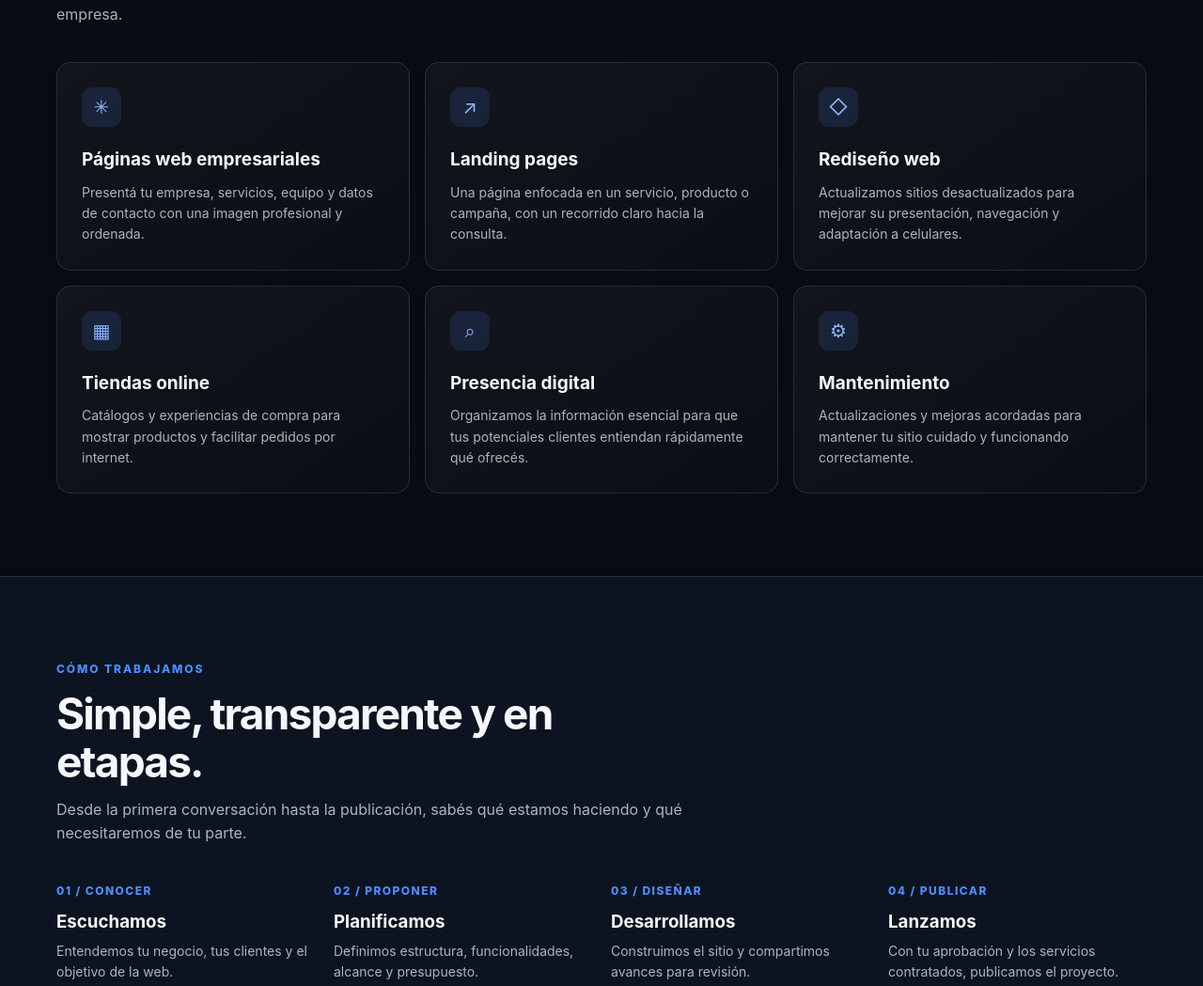
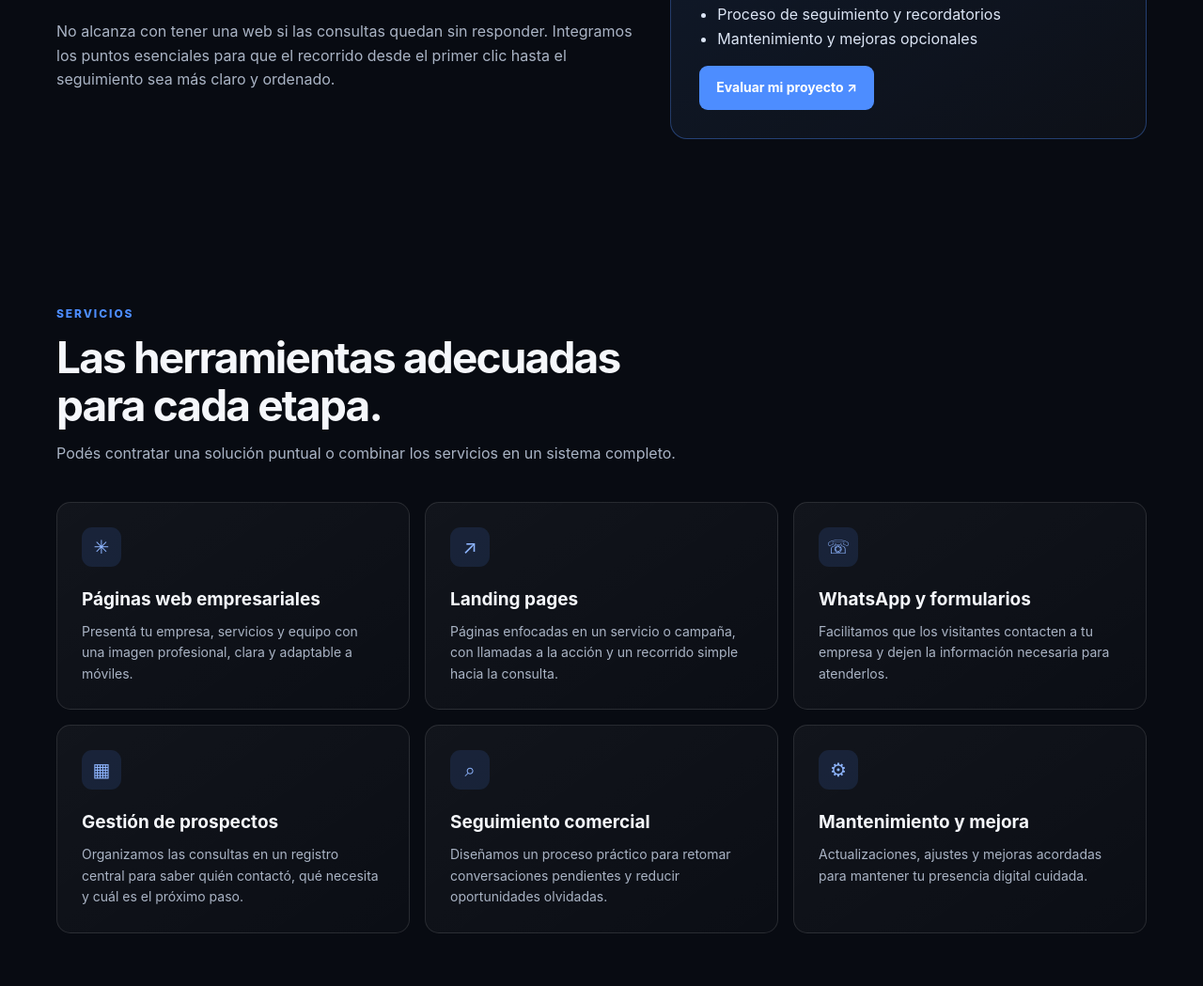
Before and after one commit to Facuk27/Digital-studio-web-, a plain HTML site: page index.html in a window 1280 px wide. Shown: the part 1065-2114 px from the top of the page at 94% size. Drawn offline with Linux system fonts and the light colour scheme.

Commit message:
Position Digital Studio as Client System 360

```diff
--- a/index.html
+++ b/index.html
@@ -4,41 +4,42 @@
   <meta charset="utf-8">
   <meta name="viewport" content="width=device-width, initial-scale=1">
   <meta name="theme-color" content="#080b12">
-  <meta name="description" content="Digital Studio Web crea páginas web profesionales para empresas y negocios que quieren crecer en internet.">
-  <title>Digital Studio Web | Tu negocio, mejor conectado</title>
+  <meta name="description" content="Digital Studio Web crea sitios web, sistemas de captación y seguimiento para convertir consultas en oportunidades comerciales.">
+  <title>Digital Studio Web | Sistema de Clientes 360</title>
   <style>
     :root{--bg:#080b12;--panel:#101725;--text:#f5f7fb;--muted:#aab4c5;--blue:#4d8dff;--line:rgba(255,255,255,.11);--max:1160px}
     *{box-sizing:border-box}html{scroll-behavior:smooth}body{margin:0;background:var(--bg);color:var(--text);font-family:Inter,ui-sans-serif,system-ui,-apple-system,BlinkMacSystemFont,"Segoe UI",sans-serif;line-height:1.6}a{color:inherit;text-decoration:none}.wrap{width:min(var(--max),calc(100% - 40px));margin:auto}
-    header{position:sticky;top:0;z-index:10;background:rgba(8,11,18,.86);backdrop-filter:blur(16px);border-bottom:1px solid var(--line)}.nav{height:76px;display:flex;align-items:center;justify-content:space-between}.brand{font-size:15px;font-weight:800;letter-spacing:.11em}.brand span{color:var(--blue)}.links{display:flex;gap:28px;color:var(--muted);font-size:14px}.links a:hover{color:white}.nav-cta,.btn{display:inline-flex;align-items:center;justify-content:center;padding:12px 18px;border-radius:9px;background:var(--blue);color:white;font-weight:700;font-size:14px;transition:.2s}.nav-cta:hover,.btn:hover{transform:translateY(-2px);filter:brightness(1.12)}
-    .hero{padding:112px 0 96px;background:radial-gradient(ellipse at 75% 20%,rgba(48,112,226,.22),transparent 42%),linear-gradient(180deg,#0b1120 0%,var(--bg) 100%)}.eyebrow{display:inline-flex;gap:9px;align-items:center;color:#9fc0ff;font-size:12px;font-weight:800;letter-spacing:.15em;text-transform:uppercase}.dot{width:7px;height:7px;border-radius:50%;background:var(--blue);box-shadow:0 0 16px var(--blue)}h1{max-width:850px;font-size:clamp(44px,7vw,78px);line-height:1.04;letter-spacing:-.055em;margin:24px 0}.accent{color:var(--blue)}.hero p{max-width:620px;color:var(--muted);font-size:18px;margin:0 0 30px}.hero-actions{display:flex;gap:13px;flex-wrap:wrap}.btn.secondary{background:transparent;border:1px solid var(--line);color:var(--text)}.micro{color:#78869c;font-size:12px;margin-top:22px}
-    section{padding:88px 0}.section-top{max-width:680px;margin-bottom:38px}.kicker{color:var(--blue);font-size:12px;font-weight:800;letter-spacing:.16em;text-transform:uppercase}.section-top h2{font-size:clamp(30px,4vw,46px);line-height:1.12;letter-spacing:-.04em;margin:12px 0}.section-top p{color:var(--muted);margin:0}.grid{display:grid;grid-template-columns:repeat(3,1fr);gap:16px}.card{padding:26px;border:1px solid var(--line);border-radius:15px;background:linear-gradient(145deg,rgba(255,255,255,.045),rgba(255,255,255,.015))}.icon{width:42px;height:42px;display:grid;place-items:center;border-radius:11px;background:rgba(77,141,255,.13);color:#8eb5ff;font-size:20px}.card h3{margin:20px 0 8px;font-size:19px}.card p{color:var(--muted);font-size:14px;margin:0}
+    header{position:sticky;top:0;z-index:10;background:rgba(8,11,18,.86);backdrop-filter:blur(16px);border-bottom:1px solid var(--line)}.nav{height:76px;display:flex;align-items:center;justify-content:space-between}.brand{font-size:15px;font-weight:800;letter-spacing:.11em}.brand span{color:var(--blue)}.links{display:flex;gap:24px;color:var(--muted);font-size:14px}.links a:hover{color:white}.nav-actions{display:flex;align-items:center;gap:12px}.lang{font-size:12px;color:#b9c9e4;border:1px solid var(--line);padding:8px 10px;border-radius:8px}.nav-cta,.btn{display:inline-flex;align-items:center;justify-content:center;padding:12px 18px;border-radius:9px;background:var(--blue);color:white;font-weight:700;font-size:14px;transition:.2s}.nav-cta:hover,.btn:hover{transform:translateY(-2px);filter:brightness(1.12)}
+    .hero{padding:112px 0 96px;background:radial-gradient(ellipse at 75% 20%,rgba(48,112,226,.22),transparent 42%),linear-gradient(180deg,#0b1120 0%,var(--bg) 100%)}.eyebrow{display:inline-flex;gap:9px;align-items:center;color:#9fc0ff;font-size:12px;font-weight:800;letter-spacing:.15em;text-transform:uppercase}.dot{width:7px;height:7px;border-radius:50%;background:var(--blue);box-shadow:0 0 16px var(--blue)}h1{max-width:900px;font-size:clamp(44px,7vw,78px);line-height:1.04;letter-spacing:-.055em;margin:24px 0}.accent{color:var(--blue)}.hero p{max-width:680px;color:var(--muted);font-size:18px;margin:0 0 30px}.hero-actions{display:flex;gap:13px;flex-wrap:wrap}.btn.secondary{background:transparent;border:1px solid var(--line);color:var(--text)}.micro{color:#78869c;font-size:12px;margin-top:22px}
+    section{padding:88px 0}.section-top{max-width:700px;margin-bottom:38px}.kicker{color:var(--blue);font-size:12px;font-weight:800;letter-spacing:.16em;text-transform:uppercase}.section-top h2{font-size:clamp(30px,4vw,46px);line-height:1.12;letter-spacing:-.04em;margin:12px 0}.section-top p{color:var(--muted);margin:0}.grid{display:grid;grid-template-columns:repeat(3,1fr);gap:16px}.card{padding:26px;border:1px solid var(--line);border-radius:15px;background:linear-gradient(145deg,rgba(255,255,255,.045),rgba(255,255,255,.015))}.icon{width:42px;height:42px;display:grid;place-items:center;border-radius:11px;background:rgba(77,141,255,.13);color:#8eb5ff;font-size:20px}.card h3{margin:20px 0 8px;font-size:19px}.card p{color:var(--muted);font-size:14px;margin:0}
     .band{background:#0d1421;border-top:1px solid var(--line);border-bottom:1px solid var(--line)}.steps{display:grid;grid-template-columns:repeat(4,1fr);gap:20px}.step-no{font-size:12px;color:var(--blue);font-weight:800;letter-spacing:.12em}.step h3{margin:9px 0 5px}.step p{margin:0;color:var(--muted);font-size:14px}
     .offer{display:grid;grid-template-columns:1.1fr .9fr;gap:34px;align-items:center}.offer-box{padding:30px;border:1px solid rgba(77,141,255,.35);border-radius:18px;background:linear-gradient(145deg,rgba(77,141,255,.12),rgba(255,255,255,.025))}.offer-box h3{margin:0 0 10px;font-size:23px}.offer-box p,.offer-copy p{color:var(--muted)}.offer-box ul{padding-left:19px;color:#dce5f5}.offer-copy h2{font-size:clamp(30px,4vw,44px);line-height:1.1;letter-spacing:-.04em}
     .contact{padding:76px 0;background:radial-gradient(ellipse at 50% 100%,rgba(48,112,226,.2),transparent 60%)}.contact-inner{text-align:center;max-width:720px;margin:auto}.contact h2{font-size:clamp(34px,5vw,54px);line-height:1.08;letter-spacing:-.045em;margin:14px 0}.contact p{color:var(--muted);margin:0 auto 25px;max-width:560px}.email{display:block;color:#a9c6ff;margin-top:16px;font-size:14px}
     footer{border-top:1px solid var(--line);padding:24px 0;color:#7f8ba0;font-size:12px}.foot{display:flex;justify-content:space-between;gap:15px;flex-wrap:wrap}
     @media(max-width:760px){.links{display:none}.hero{padding:82px 0 70px}section{padding:68px 0}.grid{grid-template-columns:1fr}.steps{grid-template-columns:1fr 1fr}.offer{grid-template-columns:1fr}.nav-cta{padding:10px 12px;font-size:12px}}
-    @media(max-width:420px){.steps{grid-template-columns:1fr}.wrap{width:min(var(--max),calc(100% - 30px))}}
+    @media(max-width:420px){.steps{grid-template-columns:1fr}.wrap{width:min(var(--max),calc(100% - 30px))}.brand{font-size:12px}}
   </style>
 </head>
 <body>
-  <header><div class="wrap nav"><a class="brand" href="#">DIGITAL <span>STUDIO</span> WEB</a><nav class="links"><a href="#servicios">Servicios</a><a href="#portfolio">Portfolio</a><a href="#proceso">Proceso</a><a href="#nosotros">Nosotros</a></nav><a class="nav-cta" href="#contacto">Hablemos de tu proyecto ↗</a></div></header>
+  <header><div class="wrap nav"><a class="brand" href="#">DIGITAL <span>STUDIO</span> WEB</a><nav class="links"><a href="#sistema">Sistema 360</a><a href="#servicios">Servicios</a><a href="#portfolio">Portfolio</a><a href="#proceso">Proceso</a></nav><div class="nav-actions"><a class="lang" href="index-en.html">EN</a><a class="nav-cta" href="#contacto">Solicitar propuesta ↗</a></div></div></header>
   <main>
-    <section class="hero"><div class="wrap"><div class="eyebrow"><span class="dot"></span> Desarrollo web para negocios</div><h1>Tu negocio merece una presencia digital <span class="accent">a la altura.</span></h1><p>Diseñamos páginas web profesionales que presentan mejor tu empresa, muestran lo que hacés y facilitan que nuevos clientes se pongan en contacto.</p><div class="hero-actions"><a class="btn" href="#contacto">Solicitar una propuesta ↗</a><a class="btn secondary" href="#servicios">Conocer servicios</a></div><div class="micro">Diseño cuidado · Experiencia adaptable a móviles · Comunicación directa</div></div></section>
-    <section id="servicios"><div class="wrap"><div class="section-top"><div class="kicker">Qué hacemos</div><h2>Una web pensada para trabajar por tu negocio.</h2><p>Soluciones claras y profesionales, adaptadas al momento y a los objetivos de cada empresa.</p></div><div class="grid">
-      <article class="card"><div class="icon">✳</div><h3>Páginas web empresariales</h3><p>Presentá tu empresa, servicios, equipo y datos de contacto con una imagen profesional y ordenada.</p></article>
-      <article class="card"><div class="icon">↗</div><h3>Landing pages</h3><p>Una página enfocada en un servicio, producto o campaña, con un recorrido claro hacia la consulta.</p></article>
-      <article class="card"><div class="icon">◇</div><h3>Rediseño web</h3><p>Actualizamos sitios desactualizados para mejorar su presentación, navegación y adaptación a celulares.</p></article>
-      <article class="card"><div class="icon">▦</div><h3>Tiendas online</h3><p>Catálogos y experiencias de compra para mostrar productos y facilitar pedidos por internet.</p></article>
-      <article class="card"><div class="icon">⌕</div><h3>Presencia digital</h3><p>Organizamos la información esencial para que tus potenciales clientes entiendan rápidamente qué ofrecés.</p></article>
-      <article class="card"><div class="icon">⚙</div><h3>Mantenimiento</h3><p>Actualizaciones y mejoras acordadas para mantener tu sitio cuidado y funcionando correctamente.</p></article>
+    <section class="hero"><div class="wrap"><div class="eyebrow"><span class="dot"></span> Sistema de Clientes 360</div><h1>Convertí más consultas en <span class="accent">oportunidades reales.</span></h1><p>Diseñamos sitios web y sistemas simples de captación y seguimiento para que tu empresa se presente mejor, reciba consultas y no pierda de vista a sus potenciales clientes.</p><div class="hero-actions"><a class="btn" href="#contacto">Solicitar un diagnóstico ↗</a><a class="btn secondary" href="#sistema">Conocer el sistema</a></div><div class="micro">Web profesional · Formularios · WhatsApp · Organización y seguimiento de consultas</div></div></section>
+    <section id="sistema"><div class="wrap offer"><div class="offer-copy"><div class="kicker">La solución integrada</div><h2>Tu presencia digital y tu proceso comercial, conectados.</h2><p>No alcanza con tener una web si las consultas quedan sin responder. Integramos los puntos esenciales para que el recorrido desde el primer clic hasta el seguimiento sea más claro y ordenado.</p></div><div class="offer-box"><h3>Qué puede incluir Sistema 360</h3><p>El alcance se adapta al negocio y se define antes de comenzar:</p><ul><li>Sitio web o landing page profesional</li><li>Formularios para captar consultas</li><li>Acceso directo a WhatsApp</li><li>Registro y organización de prospectos</li><li>Proceso de seguimiento y recordatorios</li><li>Mantenimiento y mejoras opcionales</li></ul><a class="btn" href="#contacto">Evaluar mi proyecto ↗</a></div></div></section>
+    <section id="servicios"><div class="wrap"><div class="section-top"><div class="kicker">Servicios</div><h2>Las herramientas adecuadas para cada etapa.</h2><p>Podés contratar una solución puntual o combinar los servicios en un sistema completo.</p></div><div class="grid">
+      <article class="card"><div class="icon">✳</div><h3>Páginas web empresariales</h3><p>Presentá tu empresa, servicios y equipo con una imagen profesional, clara y adaptable a móviles.</p></article>
+      <article class="card"><div class="icon">↗</div><h3>Landing pages</h3><p>Páginas enfocadas en un servicio o campaña, con llamadas a la acción y un recorrido simple hacia la consulta.</p></article>
+      <article class="card"><div class="icon">☏</div><h3>WhatsApp y formularios</h3><p>Facilitamos que los visitantes contacten a tu empresa y dejen la información necesaria para atenderlos.</p></article>
+      <article class="card"><div class="icon">▦</div><h3>Gestión de prospectos</h3><p>Organizamos las consultas en un registro central para saber quién contactó, qué necesita y cuál es el próximo paso.</p></article>
+      <article class="card"><div class="icon">⌕</div><h3>Seguimiento comercial</h3><p>Diseñamos un proceso práctico para retomar conversaciones pendientes y reducir oportunidades olvidadas.</p></article>
+      <article class="card"><div class="icon">⚙</div><h3>Mantenimiento y mejora</h3><p>Actualizaciones, ajustes y mejoras acordadas para mantener tu presencia digital cuidada.</p></article>
     </div></div></section>
-    <section class="band" id="proceso"><div class="wrap"><div class="section-top"><div class="kicker">Cómo trabajamos</div><h2>Simple, transparente y en etapas.</h2><p>Desde la primera conversación hasta la publicación, sabés qué estamos haciendo y qué necesitaremos de tu parte.</p></div><div class="steps">
-      <div class="step"><div class="step-no">01 / CONOCER</div><h3>Escuchamos</h3><p>Entendemos tu negocio, tus clientes y el objetivo de la web.</p></div>
-      <div class="step"><div class="step-no">02 / PROPONER</div><h3>Planificamos</h3><p>Definimos estructura, funcionalidades, alcance y presupuesto.</p></div>
-      <div class="step"><div class="step-no">03 / DISEÑAR</div><h3>Desarrollamos</h3><p>Construimos el sitio y compartimos avances para revisión.</p></div>
-      <div class="step"><div class="step-no">04 / PUBLICAR</div><h3>Lanzamos</h3><p>Con tu aprobación y los servicios contratados, publicamos el proyecto.</p></div>
+    <section class="band" id="proceso"><div class="wrap"><div class="section-top"><div class="kicker">Cómo trabajamos</div><h2>Simple, transparente y en etapas.</h2><p>Definimos el alcance antes de empezar y compartimos avances durante el proyecto.</p></div><div class="steps">
+      <div class="step"><div class="step-no">01 / CONOCER</div><h3>Diagnóstico</h3><p>Entendemos tu negocio, cómo llegan las consultas y dónde se pierden oportunidades.</p></div>
+      <div class="step"><div class="step-no">02 / PROPONER</div><h3>Plan de trabajo</h3><p>Definimos solución, funciones, plazos y presupuesto.</p></div>
+      <div class="step"><div class="step-no">03 / CONSTRUIR</div><h3>Implementación</h3><p>Diseñamos la web y configuramos los elementos acordados.</p></div>
+      <div class="step"><div class="step-no">04 / MEJORAR</div><h3>Lanzamiento</h3><p>Publicamos, revisamos el funcionamiento y acordamos próximos ajustes.</p></div>
     </div></div></section>
-    <section id="nosotros"><div class="wrap offer"><div class="offer-copy"><div class="kicker">Digital Studio Web</div><h2>La primera impresión de tu empresa también sucede online.</h2><p>Trabajamos con negocios y empresas que quieren comunicar mejor lo que hacen. Cada proyecto se plantea según sus necesidades: sin soluciones genéricas ni promesas mágicas.</p></div><div class="offer-box"><h3>Un proyecto claro desde el inicio</h3><p>Antes de comenzar, definimos juntos:</p><ul><li>Qué páginas y secciones incluye</li><li>Qué funciones necesita el sitio</li><li>Plazos y etapas de revisión</li><li>Costos de desarrollo y servicios externos</li></ul><a class="btn" href="#contacto">Conversar sobre mi web ↗</a></div></div></section>
+    <section id="nosotros"><div class="wrap offer"><div class="offer-copy"><div class="kicker">Digital Studio Web</div><h2>Una experiencia digital que acompaña el crecimiento de tu empresa.</h2><p>Trabajamos con empresas y negocios que quieren comunicar mejor sus servicios y gestionar sus consultas con más claridad. Cada proyecto se plantea según sus necesidades, sin soluciones genéricas ni promesas de resultados garantizados.</p></div><div class="offer-box"><h3>Un proyecto claro desde el inicio</h3><p>Antes de comenzar, definimos juntos:</p><ul><li>Qué incluye el desarrollo</li><li>Qué herramientas se conectan</li><li>Qué tareas quedan a cargo de cada parte</li><li>Plazos, revisiones y costos externos</li></ul><a class="btn" href="#contacto">Conversar sobre mi negocio ↗</a></div></div></section>
     <section id="portfolio"><div class="wrap"><div class="section-top"><div class="kicker">Portfolio conceptual</div><h2>Ideas convertidas en experiencias digitales.</h2><p>Explorá demostraciones de diseño creadas por nuestro estudio. Los proyectos conceptuales se identifican claramente y no representan clientes reales.</p></div><div class="grid">
       <article class="card"><div class="kicker">Demo ficticia · Interiorismo</div><h3>Casa Sur — Interiorismo</h3><p>Presentación visual para una marca de diseño de interiores, con galería, servicios y contacto.</p><p style="margin-top:18px"><a class="btn" href="casa-sur-demo.html">Ver demostración ↗</a></p></article>
       <article class="card"><div class="kicker">Demo ficticia · Jardinería</div><h3>Verde Norte — Espacios verdes</h3><p>Ejemplo de web para servicios de jardinería, poda y mantenimiento de áreas verdes.</p><p style="margin-top:18px"><a class="btn" href="verde-norte-demo.html">Ver demostración ↗</a></p></article>
@@ -48,8 +49,8 @@
       <article class="card"><div class="kicker">Demo conceptual · Arquitectura</div><h3>SUMA Arquitectura</h3><p>Propuesta editorial para mostrar sistemas constructivos, metodología y proyectos del estudio.</p><p style="margin-top:18px"><a class="btn" href="suma-arquitectura-demo.html">Ver demostración ↗</a></p></article>
       <article class="card"><div class="kicker">Demo conceptual · Gimnasio</div><h3>Boycuagym</h3><p>Propuesta de web para presentar el gimnasio, sus actividades y facilitar consultas de nuevos socios.</p><p style="margin-top:18px"><a class="btn" href="boycuagym-demo.html">Ver demostración ↗</a></p></article>
     </div></div></section>
-    <section class="contact" id="contacto"><div class="wrap contact-inner"><div class="kicker">Empecemos</div><h2>Contanos qué necesitás para tu negocio.</h2><p>Escribinos con una breve descripción de tu empresa y qué te gustaría conseguir con una página web. Te responderemos para conocer el proyecto y evaluar una propuesta.</p><a class="btn" href="mailto:contacto.digitalstudioweb@gmail.com?subject=Consulta%20sobre%20mi%20p%C3%A1gina%20web">Enviar consulta por email ↗</a><a class="email" href="mailto:contacto.digitalstudioweb@gmail.com">contacto.digitalstudioweb@gmail.com</a></div></section>
+    <section class="contact" id="contacto"><div class="wrap contact-inner"><div class="kicker">Empecemos</div><h2>Contanos dónde querés mejorar.</h2><p>Escribinos con una breve descripción de tu empresa, cómo recibís consultas hoy y qué te gustaría mejorar. Evaluaremos el proyecto y prepararemos una propuesta acorde.</p><a class="btn" href="mailto:contacto.digitalstudioweb@gmail.com?subject=Consulta%20sobre%20Sistema%20de%20Clientes%20360">Solicitar propuesta por email ↗</a><a class="email" href="mailto:contacto.digitalstudioweb@gmail.com">contacto.digitalstudioweb@gmail.com</a></div></section>
   </main>
-  <footer><div class="wrap foot"><span>© <span id="year">2026</span> Digital Studio Web. Todos los derechos reservados.</span><span>Diseño y desarrollo web</span></div></footer>
+  <footer><div class="wrap foot"><span>© <span id="year">2026</span> Digital Studio Web. Todos los derechos reservados.</span><span>Web · Captación · Seguimiento comercial</span></div></footer>
 </body>
 </html>
```
